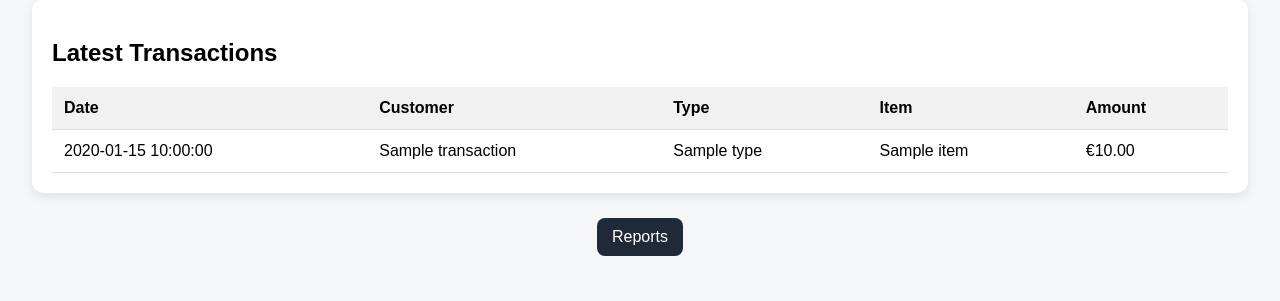
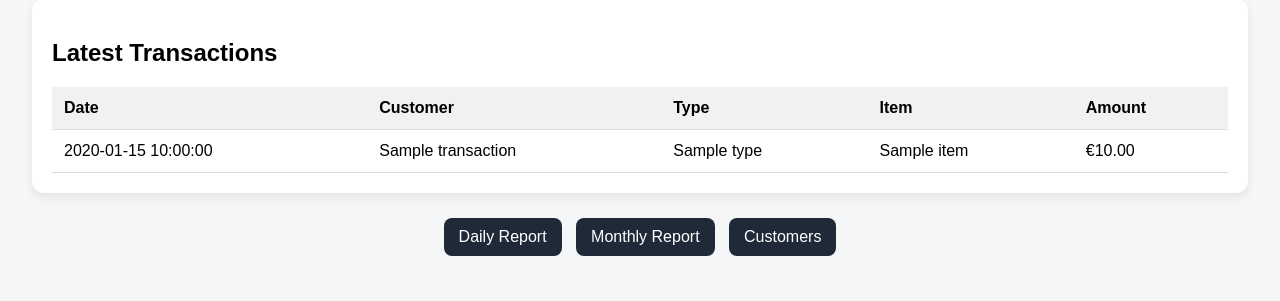
Before and after one commit to iosif-fuels/iosif-fuels-pos-online, a Flask app: page / in a window 1280 px wide. Shown: the part 1196-1497 px from the top of the page. Run offline with Flask 3, Linux system fonts and the light colour scheme; a database or web service that is not in the repository returns one stand-in record (values such as "Sample title"); some libraries are stand-ins or nearby versions.

Commit message:
index.html

```diff
--- a/templates/index.html
+++ b/templates/index.html
@@ -119,7 +119,9 @@
     </div>
 
     <div class="nav">
-        <a href="/reports">Reports</a>
+        <a href="/reports">Daily Report</a>
+<a href="/monthly_report">Monthly Report</a>
+<a href="/customers">Customers</a>
     </div>
 
 </div>
```
